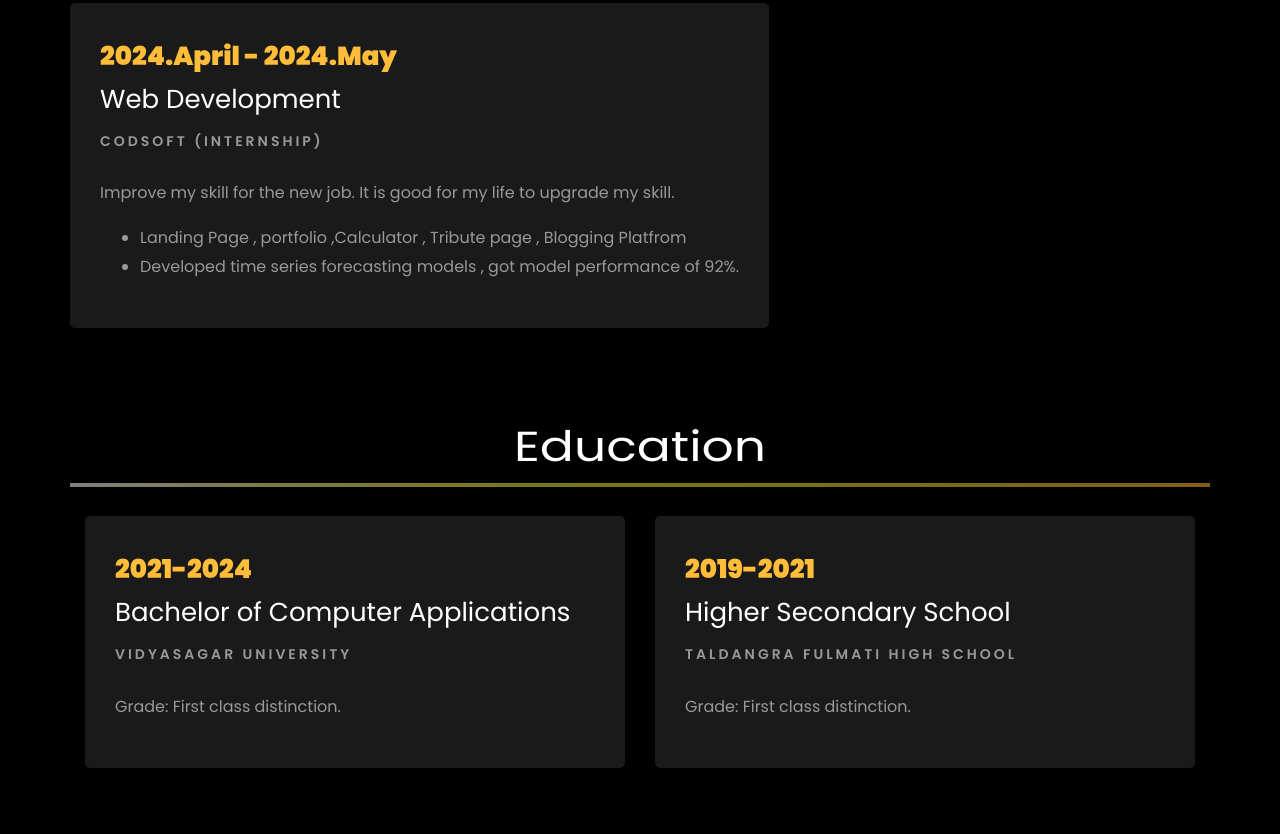
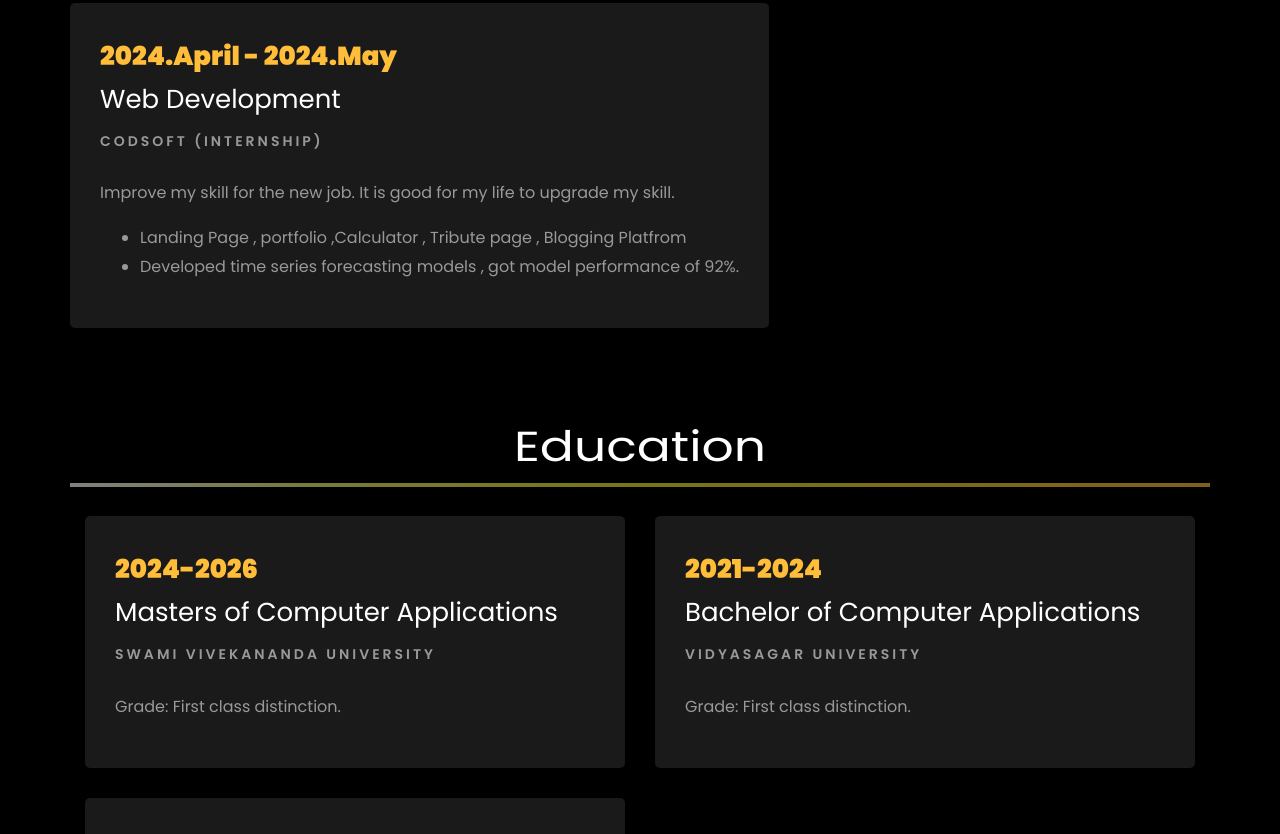
Before and after one commit to Sanuchakraboty/my_portfolio, a plain HTML site: page index.html in a window 1280 px wide. Shown: the part 1966-2800 px from the top of the page. Drawn offline with Linux system fonts and the light colour scheme; animation ran at ten frames a second; files whose address does not match are found by name.

Commit message:
Update index.html

```diff
--- a/index.html
+++ b/index.html
@@ -279,7 +279,7 @@
 								<ul class="about-info mt-4 px-md-0 px-2">
 									<li class="d-flex"><span>Profile:</span> <span>Web Developer</span></li>
 									<!-- <li class="d-flex"><span>Domain:</span> <span>Retail, Ecommerce, BFSI &amp; Digital Marketing</span></li> -->
-									<li class="d-flex"><span>Education:</span> <span>Bachelor of Computer Applications </span></li>
+									<li class="d-flex"><span>Education:</span> <span>Masters of Computer Applications </span></li>
 									<li class="d-flex"><span>Language:</span> <span>English, Hindi, Bangali</span></li>
 									<li class="d-flex"><span>Program Skill:</span> <span>C , C++ , JAVA , HTML , CSS &amp; JavaScript </span></li>
 									<li class="d-flex"><span>Developer Tool :</span> <span> Git , VS Code ,  &amp;pyCharm</span></li>
@@ -358,6 +358,14 @@
 		<br>
 
 			<div class="row">
+				<div class="col-md-6">
+    				<div class="resume-wrap ftco-animate">
+    					<span class="date">2024-2026</span>
+    					<h2>Masters of Computer Applications</h2>
+    					<span class="position">Swami Vivekananda University</span>
+    					<p class="mt-4">Grade: First class distinction.</p>
+    				</div>
+    			</div>
     			<div class="col-md-6">
     				<div class="resume-wrap ftco-animate">
     					<span class="date">2021-2024</span>
@@ -456,7 +464,7 @@
 						<h2>More projects on<span> Github  </span> </h2>
 						<div class="heading"> <h4> I love to solve business problems &amp; uncover hidden data stories </h4>
 						<br>
-						<p><a href="https://github.com/rishabhnmishra" class="btn btn-primary py-3 px-5">GitHub</a></p>
+						<p><a href="https://github.com/Sanuchakraboty" class="btn btn-primary py-3 px-5">GitHub</a></p>
 						</div>
 					</div>
 				</div>
```
